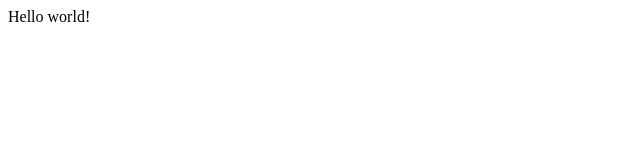
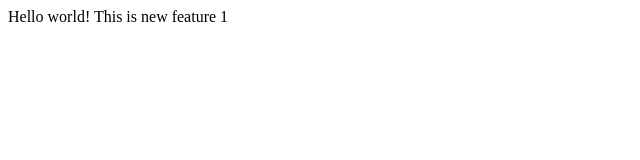
Before and after one commit to jamesconnollylyit/MyWebsite, a plain HTML site: page Website/index.htm in a window 1280 px wide. Shown: the whole page, without its empty margins (0-640 px from the left). Drawn offline with Linux system fonts and the light colour scheme.

Commit message:
New Feature 1 change

```diff
--- a/Website/index.htm
+++ b/Website/index.htm
@@ -6,6 +6,7 @@
 </head>
 <body>
 Hello world!
+    This is new feature 1
 
 </body>
 </html>
```
